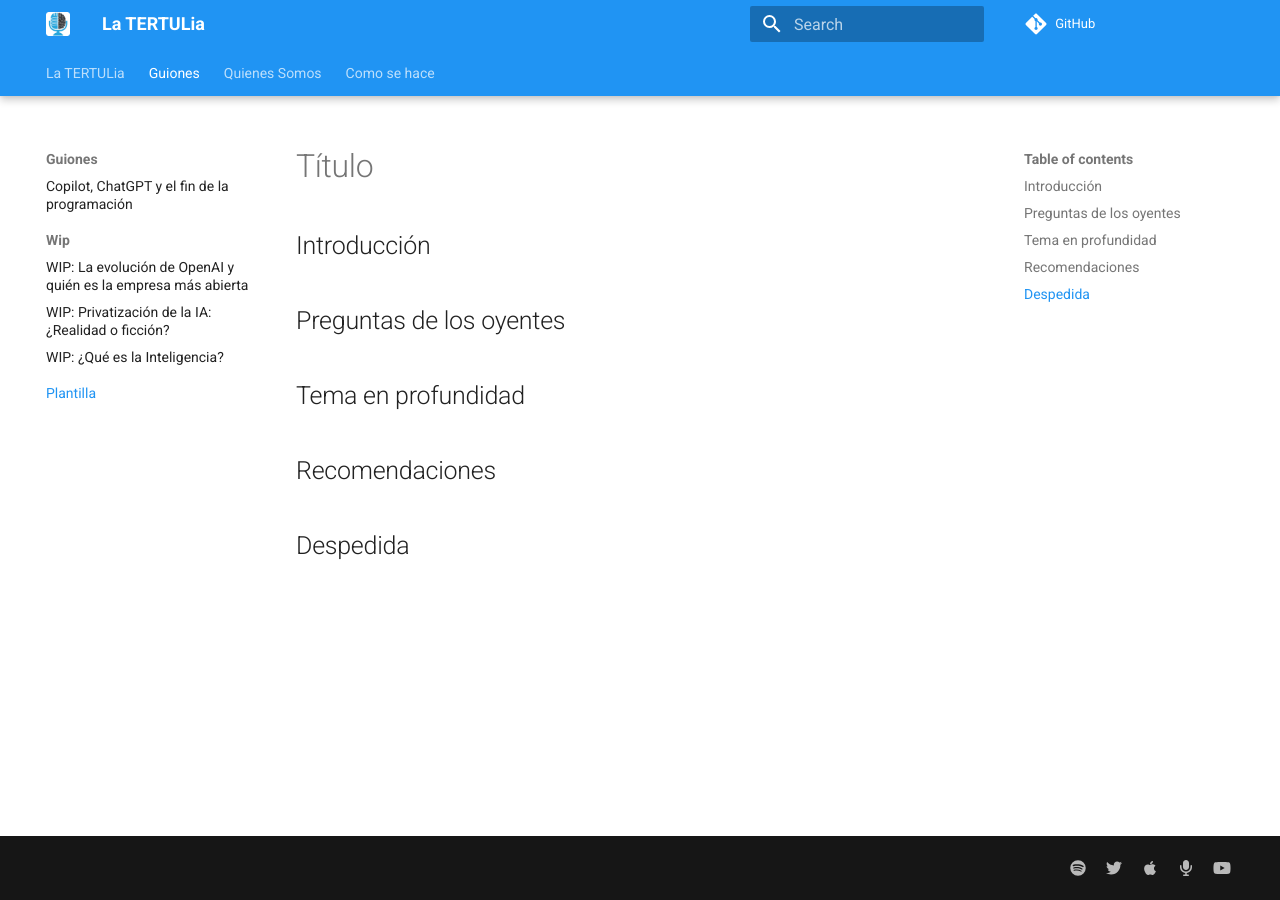
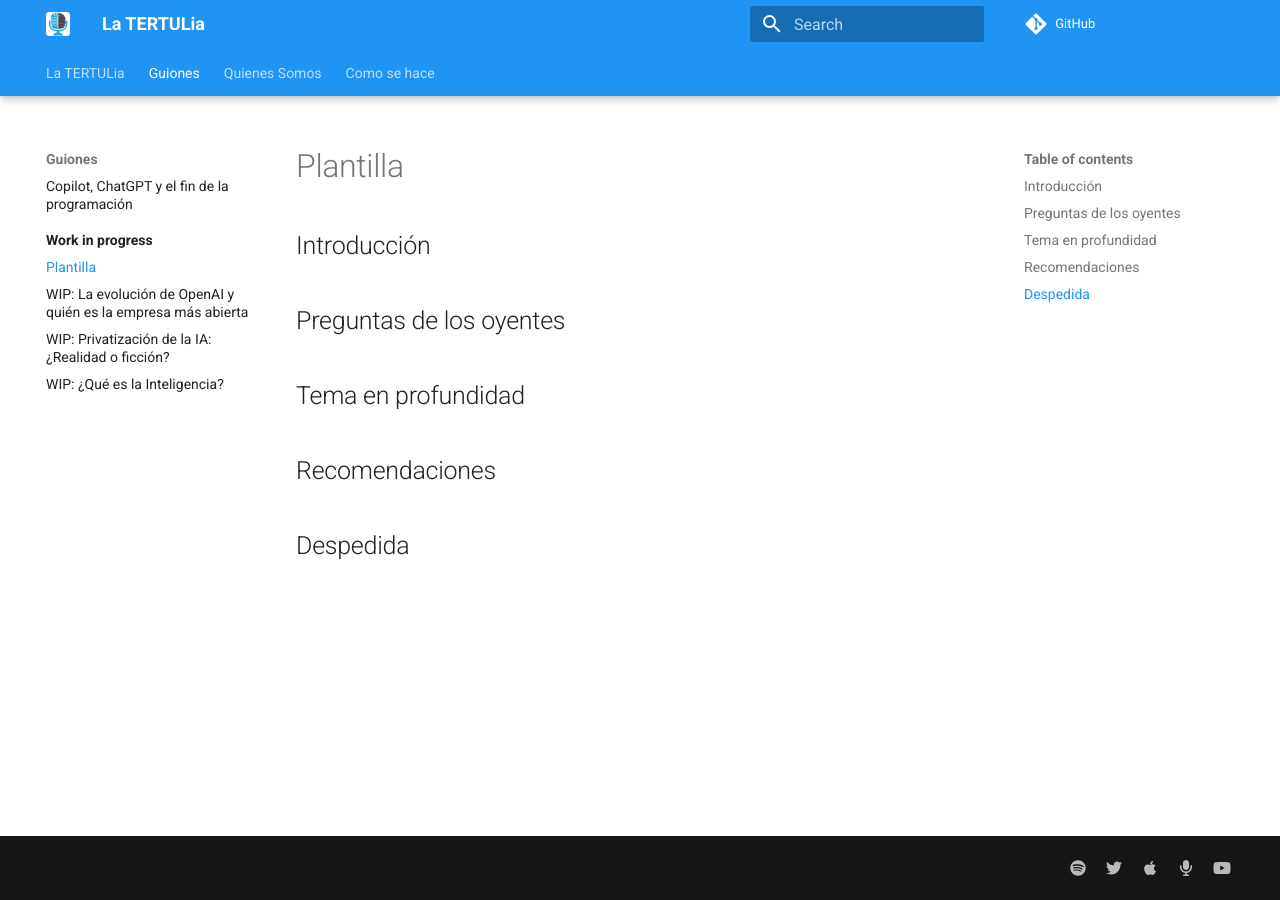
Before and after one commit to ironbar/tertulia_inteligencia_artificial, an MkDocs documentation site: the page built from docs/guiones/work-in-progress/template.md, in a window 1280 px wide. Built offline with MkDocs 1.6.1 and Material for MkDocs 9.7.7, drawn with Linux system fonts in a browser that asks for light colours; comment, search, counter and statistics services are not loaded.

Commit message:
reorganizacion de los guiones

```diff
--- a/docs/guiones/template.md
+++ b/docs/guiones/work-in-progress/template.md
@@ -1,4 +1,4 @@
-# Título
+# Plantilla
 
 ## Introducción
 
```
Also changed, not shown: docs/guiones/work-in-progress/index.md (added, +3 -0 lines), docs/guiones/.pages (deleted), docs/guiones/work-in-progress/wip_openai_closedai_y_competencia.md (renamed from docs/guiones/wip/wip_openai_closedai_y_competencia.md), docs/guiones/work-in-progress/wip_privatizacion_de_la_ia_real_o_ficticia.md (renamed from docs/guiones/wip/wip_privatizacion_de_la_ia_real_o_ficticia.md), docs/guiones/work-in-progress/wip_que_es_la_inteligencia.md (renamed from docs/guiones/wip/wip_que_es_la_inteligencia.md).
